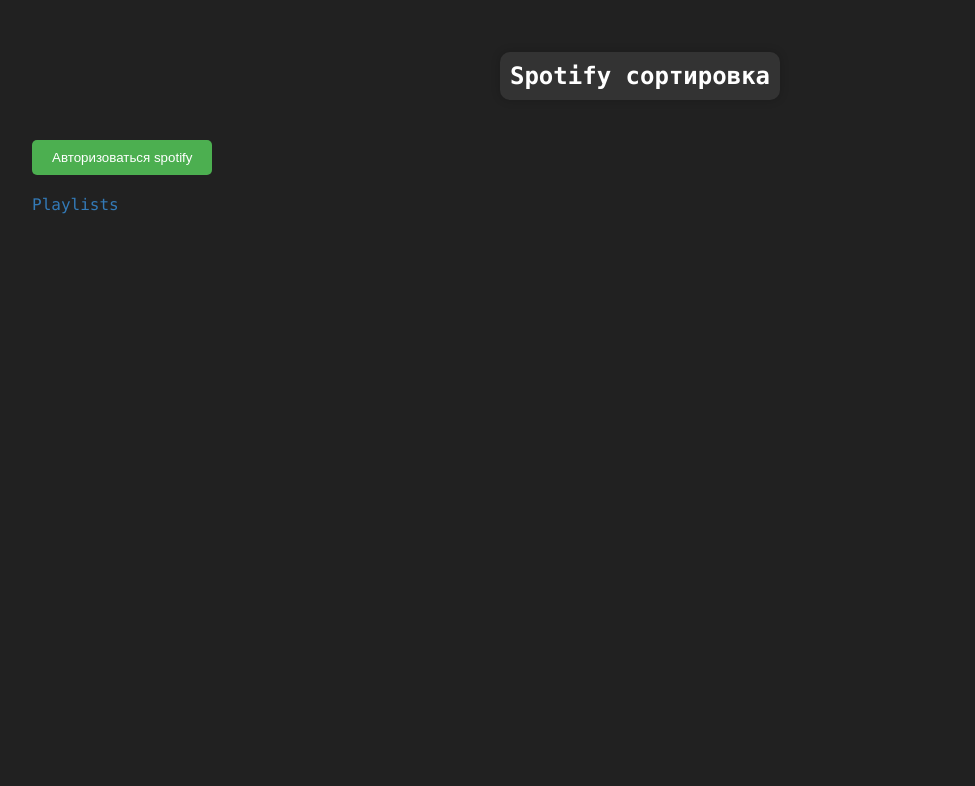
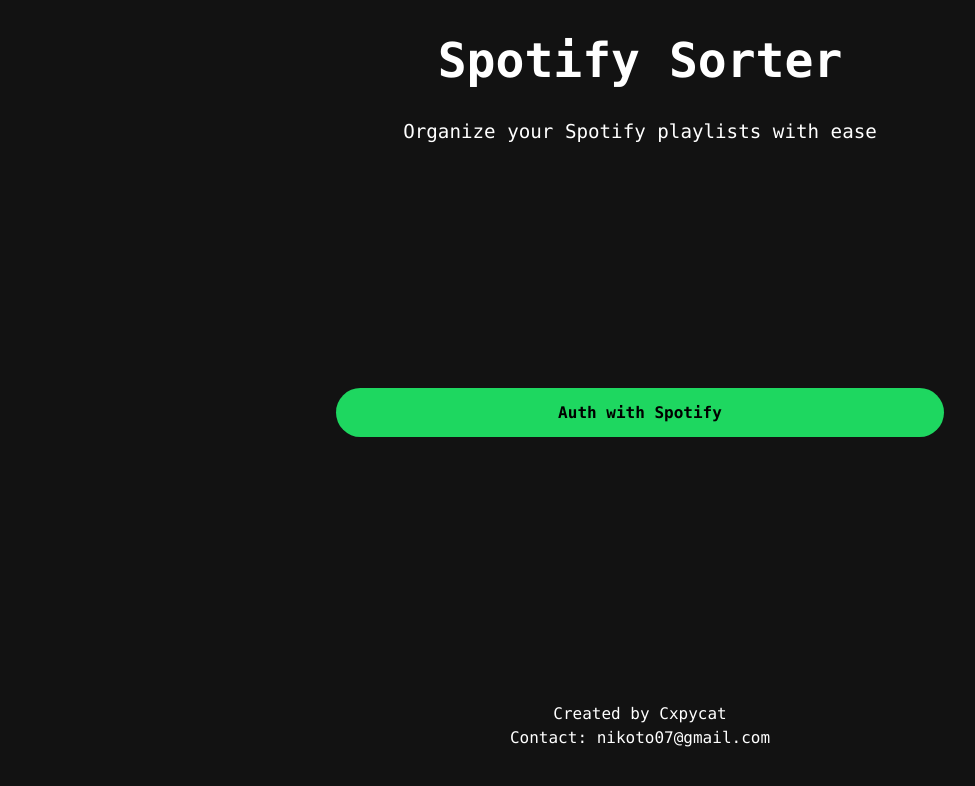
Before and after one commit to Cxpycat/SpotifySorterFrontend, a Vue app: page / in a window 1280 px wide. Shown: the top 786 px of the page, without its empty margins (0-975 px from the left). Built offline with nearby package versions, Linux system fonts and the light colour scheme.

Commit message:
Добавлена локализация и изменена верста

```diff
--- /dev/null
+++ b/i18n/index.js
@@ -0,0 +1,24 @@
+import {createI18n} from 'vue-i18n';
+
+const messages = {
+    en: {
+        'main description': 'Organize your Spotify playlists with ease',
+        'footer created by': 'Created by Cxpycat',
+        'footer contact': 'Contact: nikoto07@gmail.com',
+        'authorization': 'Authorization in progress...',
+        'failed to get user data': 'Failed to get user data',
+        'loading, please wait': 'Loading, please wait',
+        'your playlists': 'Your playlists',
+    },
+    ru: {}
+};
+
+const i18n = createI18n({
+    legacy: false,
+    locale: 'en',
+    fallbackLocale: 'en',
+    messages,
+});
+
+
+export default i18n;
--- a/package.json
+++ b/package.json
@@ -13,6 +13,7 @@
     "axios": "^1.7.8",
     "vue": "^3.4.29",
     "vue-axios": "^3.5.2",
+    "vue-i18n": "^10.0.4",
     "vue-router": "^4.3.3"
   },
   "devDependencies": {
--- a/src/assets/main.css
+++ b/src/assets/main.css
@@ -6,19 +6,57 @@
 body {
     margin: 0;
     padding: 0;
+    display: flex;
+    justify-content: center;
+    align-items: center;
     height: 100vh;
     width: 100vw;
-    /*overflow: hidden;*/
-    background: #212121;
-    color: #F5F5F5;
+    background-color: var(--background-base);
     font-family: SFMono-Regular, Menlo, Monaco, Consolas, "Liberation Mono", "Courier New", monospace;
+    color: var(--text-base);
 }
 
 #app {
     margin: 2rem;
     height: calc(100vh - 4rem);
     width: calc(100vw - 4rem);
-    /*overflow: hidden;*/
     display: flex;
     flex-direction: column;
 }
+
+:root {
+    --background-base: #121212;
+    --background-highlight: #1f1f1f;
+    --background-press: #000;
+    --background-elevated-base: #1f1f1f;
+    --background-elevated-highlight: #2a2a2a;
+    --background-elevated-press: #191919;
+    --background-tinted-base: hsla(0, 0%, 100%, .1);
+    --background-tinted-highlight: hsla(0, 0%, 100%, .14);
+    --background-tinted-press: hsla(0, 0%, 100%, .21);
+    --text-base: #fff;
+    --text-subdued: #b3b3b3;
+    --text-bright-accent: #1ed760;
+    --text-negative: #f3727f;
+    --text-warning: #ffa42b;
+    --text-positive: #1ed760;
+    --text-announcement: #4cb3ff;
+    --essential-base: #fff;
+    --essential-subdued: #7c7c7c;
+    --essential-bright-accent: #1ed760;
+    --essential-negative: #ed2c3f;
+    --essential-warning: #ffa42b;
+    --essential-positive: #1ed760;
+    --essential-announcement: #4cb3ff;
+    --decorative-base: #fff;
+    --decorative-subdued: #292929;
+    --button-background-base: #1ed760;
+    --button-background-highlight: #3be477;
+    --button-background-press: #1abc54;
+    --button-text-base: #000000;
+    --button-text-subdued: #000000;
+    --button-border-radius: 50px;
+    --button-padding: 15px;
+    --button-font-size: 16px;
+    --button-font-weight: 600;
+}
--- /dev/null
+++ b/src/components/ButtonComponent.vue
@@ -0,0 +1,73 @@
+<template>
+  <div
+      :class="['button', buttonType]"
+      @click="handleClick"
+  >
+    {{ buttonText }}
+  </div>
+</template>
+
+<script>
+export default {
+  name: 'ButtonComponent',
+  props: {
+    buttonText: {
+      type: String,
+      required: true,
+    },
+    buttonType: {
+      type: String,
+      default: 'primary',
+      validator(value) {
+        return ['primary', 'alt'].includes(value);
+      },
+    },
+  },
+  methods: {
+    handleClick() {
+      this.$emit('click');
+    },
+  },
+}
+</script>
+
+<style scoped>
+.button {
+  display: flex;
+  justify-content: center;
+  align-items: center;
+  font-size: var(--button-font-size, 16px);
+  font-weight: var(--button-font-weight, 600);
+  padding: var(--button-padding, 15px);
+  border-radius: var(--button-border-radius, 50px);
+  width: 100%;
+  cursor: pointer;
+  transition: all 0.3s ease;
+}
+
+.button.primary {
+  background-color: var(--button-background-base, #1ed760); /* Основной цвет кнопки */
+  color: var(--button-text-base, #000000);
+}
+
+.button.primary:hover {
+  background-color: var(--button-background-highlight, #3be477);
+}
+
+.button.primary:active {
+  background-color: var(--button-background-press, #1abc54);
+}
+
+.button.alt {
+  background-color: var(--button-background-alt, #292929); /* Альтернативный цвет */
+  color: var(--button-text-alt, #fff);
+}
+
+.button.alt:hover {
+  background-color: var(--button-background-alt-hover, #444);
+}
+
+.button.alt:active {
+  background-color: var(--button-background-alt-press, #333);
+}
+</style>
--- /dev/null
+++ b/src/components/ErrorPopup.vue
@@ -0,0 +1,65 @@
+<template>
+  <transition name="fade">
+    <div v-if="visible" class="error-popup">
+      <p>{{ message }}</p>
+    </div>
+  </transition>
+</template>
+
+<script>
+export default {
+  name: 'ErrorPopup',
+  props: {
+    message: {
+      type: String,
+      required: true
+    },
+  },
+  data() {
+    return {
+      visible: false
+    };
+  },
+  watch: {
+    message(newMessage) {
+      if (newMessage) {
+        this.show();
+      }
+    }
+  },
+  methods: {
+    show() {
+      this.visible = true;
+      setTimeout(() => {
+        this.visible = false;
+      }, 5000);
+    }
+  }
+}
+</script>
+
+<style scoped>
+.error-popup {
+  position: fixed;
+  top: 1rem;
+  left: 50%;
+  transform: translateX(-50%);
+  padding: 15px;
+  border-radius: 5px;
+  font-size: 14px;
+  font-weight: 400;
+  z-index: 9999;
+  box-shadow: 0 2px 10px var(--background-tinted-highlight, hsla(0, 0%, 100%, .14));
+  width: 80%;
+  background-color: var(--essential-negative, #ed2c3f);
+  color: var(--text-base, #fff);
+}
+
+.fade-enter-active, .fade-leave-active {
+  transition: opacity 0.5s;
+}
+
+.fade-enter, .fade-leave-to {
+  opacity: 0;
+}
+</style>
--- /dev/null
+++ b/src/components/LoadingComponent.vue
@@ -0,0 +1,54 @@
+<template>
+  <div class="loader">
+    <div class="spinner"></div>
+    <p>{{ $t(text) }}</p>
+  </div>
+</template>
+
+<script>
+export default {
+  name: 'LoadingComponent',
+  props: {
+    text: {
+      type: String,
+      required: true,
+    },
+  },
+}
+</script>
+
+<style scoped>
+/* Стили для loader */
+.loader {
+  display: flex;
+  flex-direction: column;
+  justify-content: center;
+  align-items: center;
+}
+
+.spinner {
+  border: 4px solid var(--background-tinted-base, hsla(0, 0%, 100%, .1));
+  border-top: 4px solid var(--essential-base, #fff);
+  border-radius: 50%;
+  width: 50px;
+  height: 50px;
+  animation: spin 1s linear infinite;
+}
+
+/* Анимация для спиннера */
+@keyframes spin {
+  0% {
+    transform: rotate(0deg);
+  }
+  100% {
+    transform: rotate(360deg);
+  }
+}
+
+/* Текст под спиннером */
+.loader p {
+  margin-top: 20px;
+  font-size: 1.2rem;
+  font-weight: 600;
+}
+</style>
--- a/src/main.js
+++ b/src/main.js
@@ -5,11 +5,13 @@
 import VueAxios from 'vue-axios';
 
 import './assets/main.css';
+import i18n from "../i18n/index.js";
 
 const app = createApp(App);
 
 app.use(router);
 
 app.use(VueAxios, axios);
+app.use(i18n);
 
 app.mount('#app');
--- a/src/views/HomeView.vue
+++ b/src/views/HomeView.vue
@@ -1,31 +1,34 @@
 <template>
-  <div class="about_app">
+  <div class="home-container">
     <div class="header">
-      <h1>Spotify сортировка</h1>
+      <h1>Spotify Sorter</h1>
+      <p>{{ $t('main description') }}</p>
     </div>
-  </div>
-  <div class="home_btns_wrapper">
-    <button class="btn" @click="auth()">Авторизоваться spotify</button>
-  </div>
 
-  <div class="nav">
-    <router-link to="Playlists" class="nav-link">Playlists</router-link>
+    <div class="auth-button">
+      <button-component button-text="Auth with Spotify" @click="auth"/>
+    </div>
+
+    <footer class="footer">
+      <p>{{ $t('footer created by') }}</p>
+      <p>{{ $t('footer contact') }}</p>
+    </footer>
   </div>
 </template>
+
 <script>
+import ButtonComponent from "@/components/ButtonComponent.vue";
 
 export default {
   name: 'HomeView',
-  data() {
-    return {};
-  },
+  components: {ButtonComponent},
   methods: {
     auth() {
       const client_id = 'e846fad163144ec69ab48ca8fc73d192';
       const redirect_uri = 'http://localhost:5173/redirect';
       const scope = 'user-read-private user-read-email playlist-modify-public playlist-modify-private playlist-read-private playlist-read-collaborative';
 
-      window.location.href = `https://accounts.spotify.com/authorize?response_type=code&client_id=${client_id}&scope=${scope}&redirect_uri=${redirect_uri}&state=${this.generateRandomString(16)}`
+      window.location.href = `https://accounts.spotify.com/authorize?response_type=code&client_id=${client_id}&scope=${scope}&redirect_uri=${redirect_uri}&state=${this.generateRandomString(16)}`;
     },
 
     generateRandomString(length) {
@@ -41,54 +44,78 @@
 </script>
 
 <style scoped>
-.about_app {
+/* Общие стили для страницы */
+.home-container {
   display: flex;
   flex-direction: column;
+  justify-content: space-between;
+  min-height: 100%;
+  background: var(--background-base, #121212);
+  color: var(--text-base, #fff);
+  text-align: center;
   align-items: center;
-  padding: 20px;
 }
 
-.header {
-  background-color: #333;
-  color: #fff;
-  padding: 10px;
-  border-radius: 10px;
-  box-shadow: 0 0 10px rgba(0, 0, 0, 0.2);
+/* Заголовок */
+.header h1 {
+  font-size: 3rem;
+  margin-bottom: 10px;
+  font-weight: bold;
 }
 
-.header h1 {
-  font-size: 24px;
-  font-weight: bold;
-  margin: 0;
+.header p {
+  font-size: 1.2rem;
+  color: var(--text-base, #fff);
+  margin-top: 2rem;
 }
 
-.home_btns_wrapper {
+/* Стили кнопки */
+.auth-button {
+  display: flex;
+  width: 50%;
+}
+
+footer {
+  background-color: var(--background-base, #121212);
+  padding: 1rem;
+  color: var(--text-base, #fff);
+  font-size: 1rem;
+  text-align: center;
   margin-top: 20px;
 }
 
-.btn {
-  background-color: #4CAF50;
-  color: #fff;
-  padding: 10px 20px;
-  border: none;
-  border-radius: 5px;
-  cursor: pointer;
+footer p {
+  margin: 5px 0;
 }
 
-.btn:hover {
-  background-color: #3e8e41;
+/* Адаптивность для мобильных устройств */
+@media (max-width: 600px) {
+  .header h1 {
+    font-size: 2rem;
+  }
+
+  .header p {
+    font-size: 1rem;
+  }
+
+  .auth-button {
+    width: 80%;
+  }
 }
 
-.nav {
-  margin-top: 20px;
+/* Адаптивность для планшетов и больших экранов */
+@media (min-width: 601px) and (max-width: 1024px) {
+  .header h1 {
+    font-size: 2.5rem;
+  }
+
+  .header p {
+    font-size: 1.1rem;
+  }
+
+  .auth-button {
+    width: 60%;
+  }
 }
 
-.nav-link {
-  text-decoration: none;
-  color: #337ab7;
-}
-
-.nav-link:hover {
-  color: #23527c;
-}
 </style>
--- a/src/views/RedirectView.vue
+++ b/src/views/RedirectView.vue
@@ -1,41 +1,63 @@
 <template>
-  <div class="about_app">
-    <div class="playlist-container" v-for="playlist in playlists" :key="playlist.id">
-      <div class="playlist-image-container">
-        <img v-if="playlist.images && playlist.images.length > 0" :src="playlist.images[0].url" width="150" height="150" class="playlist-image">
-      </div>
-      <h2 class="playlist-name">{{ playlist.name }}</h2>
-      <router-link :to="`/playlist/${playlist.id}`" class="playlist-link">Перейти</router-link>
+  <div class="redirect-container">
+    <ErrorPopup :message="this.errorRequest"/>
+
+    <div class="loader">
+      <div class="spinner"></div>
+      <p>{{ $t('authorization') }}</p>
     </div>
   </div>
 </template>
 
 <script>
 import axios from "axios";
+import ErrorPopup from "@/components/ErrorPopup.vue";
 
 export default {
   name: 'RedirectView',
+  components: {ErrorPopup},
+
   data() {
     return {
-      playlists: []
-    };
+      errorRequest: ''
+    }
   },
 
   mounted() {
     this.sendCode()
   },
+
   methods: {
     sendCode() {
       const code = this.$route.query.code;
       const state = this.$route.query.state;
+
       axios.post('http://localhost:8080/auth/code', {
         code: code,
         state: state
       }).then(response => {
-        localStorage.access_token = response.data.user.access_token;
+        localStorage.setItem('access_token', response.data.user.access_token);
         this.$router.push({name: 'Playlists'});
+      }).catch(error => {
+        this.errorRequest = this.$t(error.response.data.error)
       });
     },
   }
 }
 </script>
+
+<style scoped>
+/* Стили для контейнера редиректа */
+.redirect-container {
+  display: flex;
+  justify-content: center;
+  align-items: center;
+  height: 100vh;
+  background: var(--background-base, #121212);
+  color: var(--text-base, #fff);
+  font-family: 'Arial', sans-serif;
+  text-align: center;
+}
+
+
+</style>
```
Also changed, not shown: src/views/PlaylistsView.vue (+78 -29 lines).
